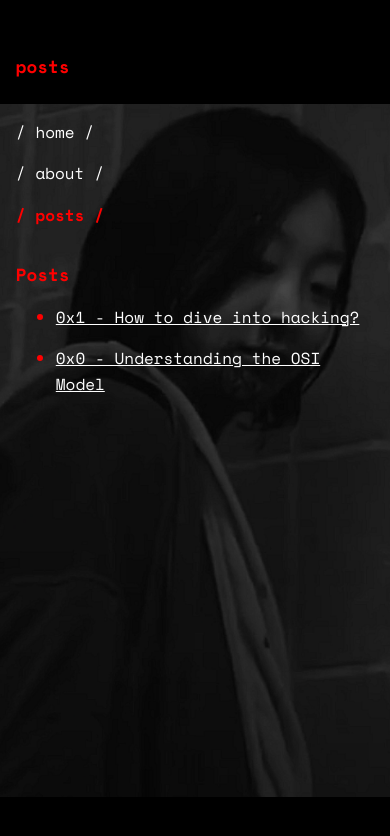
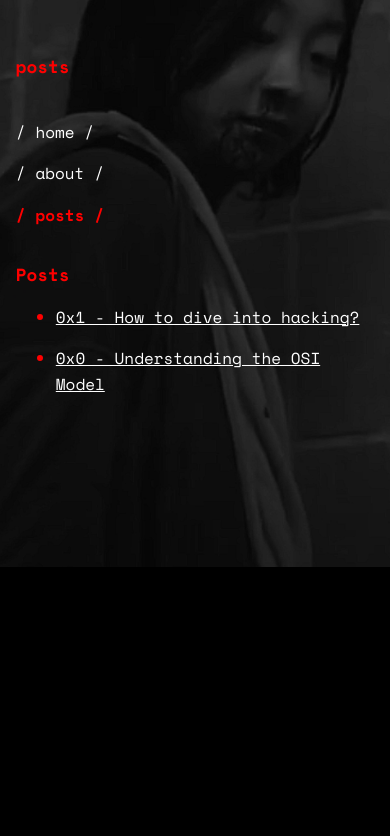
Before and after one commit to azraeldeathangel/azraeldeathangel.github.io, a Jekyll site: the page built from posts.html, in a window 390 px wide. Shown: the top 836 px of the page. Built offline with Jekyll 4.4.1, drawn with Linux system fonts in a browser that asks for light colours.

Commit message:
Update style.css

```diff
--- a/assets/styles/style.css
+++ b/assets/styles/style.css
@@ -29,8 +29,9 @@ body {
         background-repeat: no-repeat; /* Prevent the image from repeating */
         padding: 5% 3%; /* Less padding on small screens */
         max-width: 100%; /* Full width on small screens */
-        background-size: contain; /* Cover the entire background */
+        background-size: cover; /* Cover the entire background */
         background-position: center; /* Center the background image */
+        background-attachment: scroll; /* Disable fixed background on mobile */
     }
 
     nav {
```
